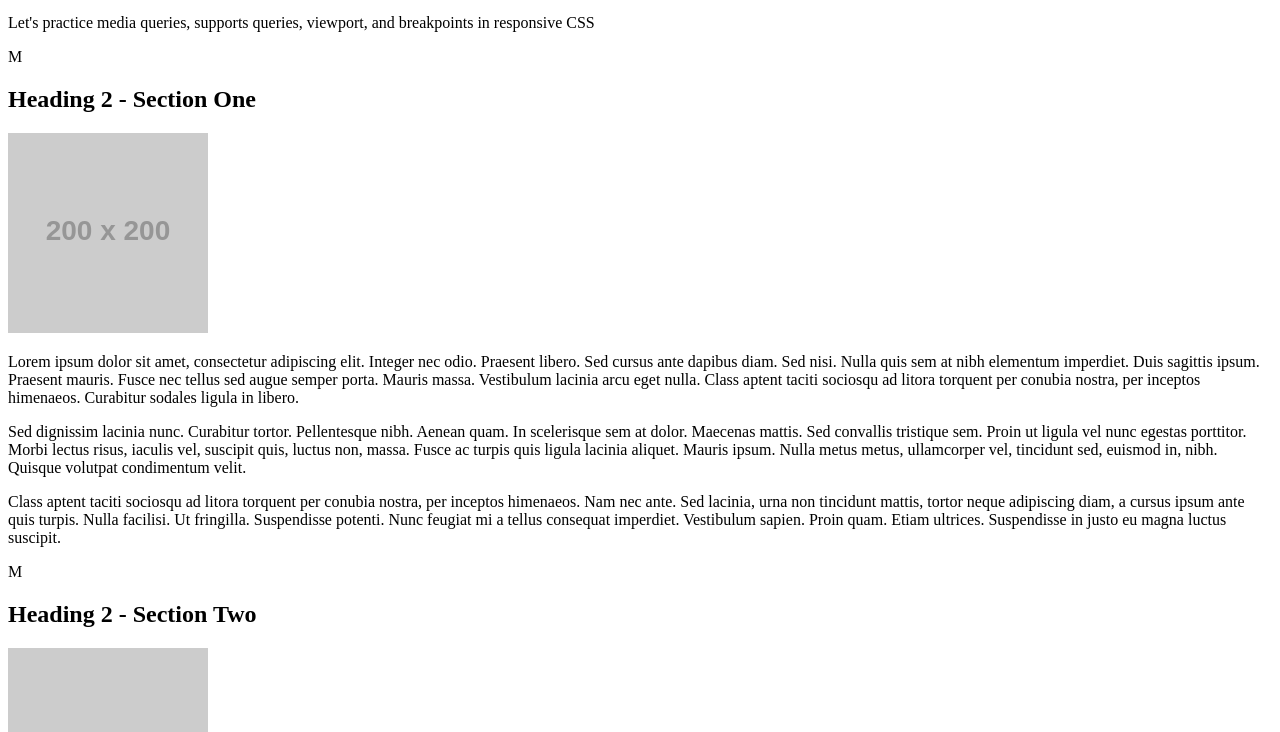
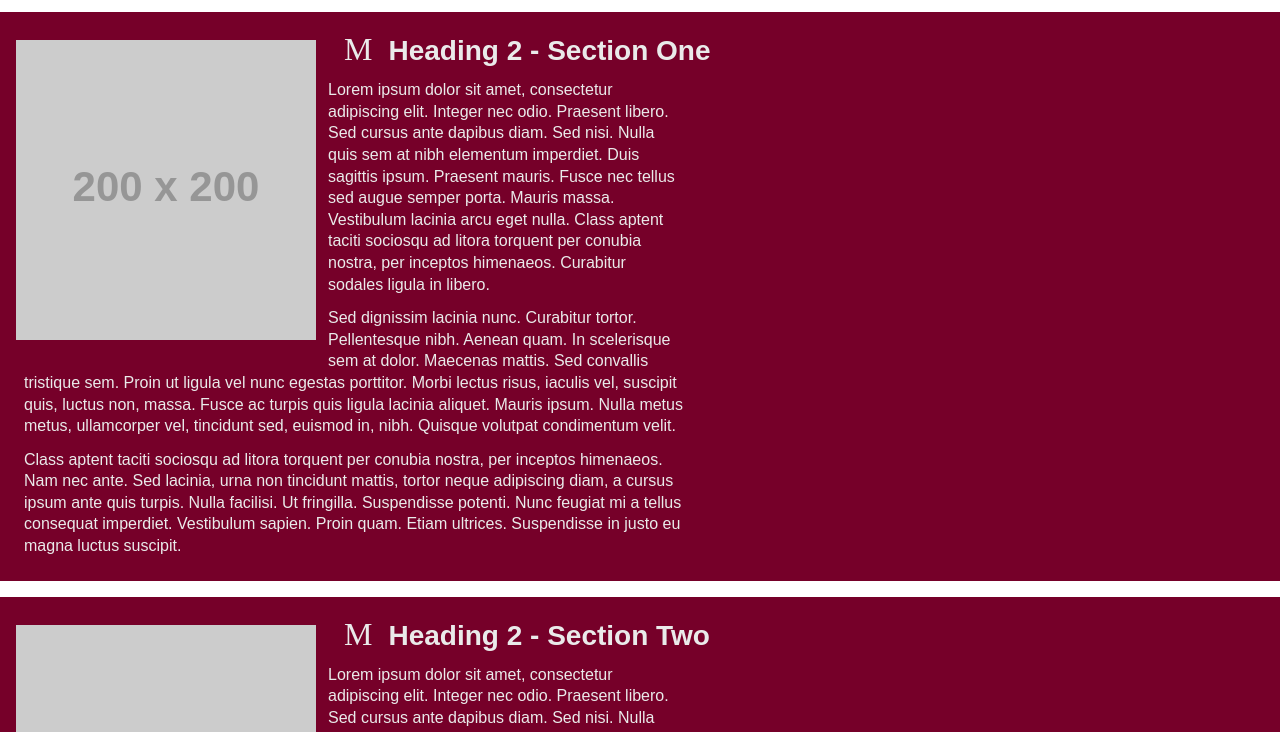
Before and after one commit to Jdoong1/viewport, a plain HTML site: page index.html in a window 1280 px wide. Shown: the part 100-832 px from the top of the page. Drawn offline with Linux system fonts and the light colour scheme; placeholder pictures from the web are drawn by us; some icons are missing.

Commit message:
update css
update css

```diff
--- a/index.html
+++ b/index.html
@@ -4,7 +4,7 @@
         <meta charset="utf-8">
         <meta name="viewport" content="width=device-width, initial-scale=1">
         <!-- Add your name as the author in the meta tag below -->
-        <meta name="author" content="">
+        <meta name="author" content="Joyce Doong">
         <!-- These meta tags have been included as an example, but left blank because this is all placeholder content and won't be a real site -->
         <meta name="description" content="">
         <meta name="keywords" content="">
@@ -15,6 +15,7 @@
         <link rel="icon" type="image/png" sizes="16x16" href="favicon-16x16.png">
         <link href="https://res.cloudinary.com/dr6lvwubh/raw/upload/v1581441981/Anicons/anicons-regular.css" rel="stylesheet">
         <!-- Add a link to your properly named CSS file here -->
+        <link rel="stylesheet" href="DOONG.css">
     </head>
     <body>
         <header>
```
Also changed, not shown: DOONG.css (renamed from DOONG.styles.css).
